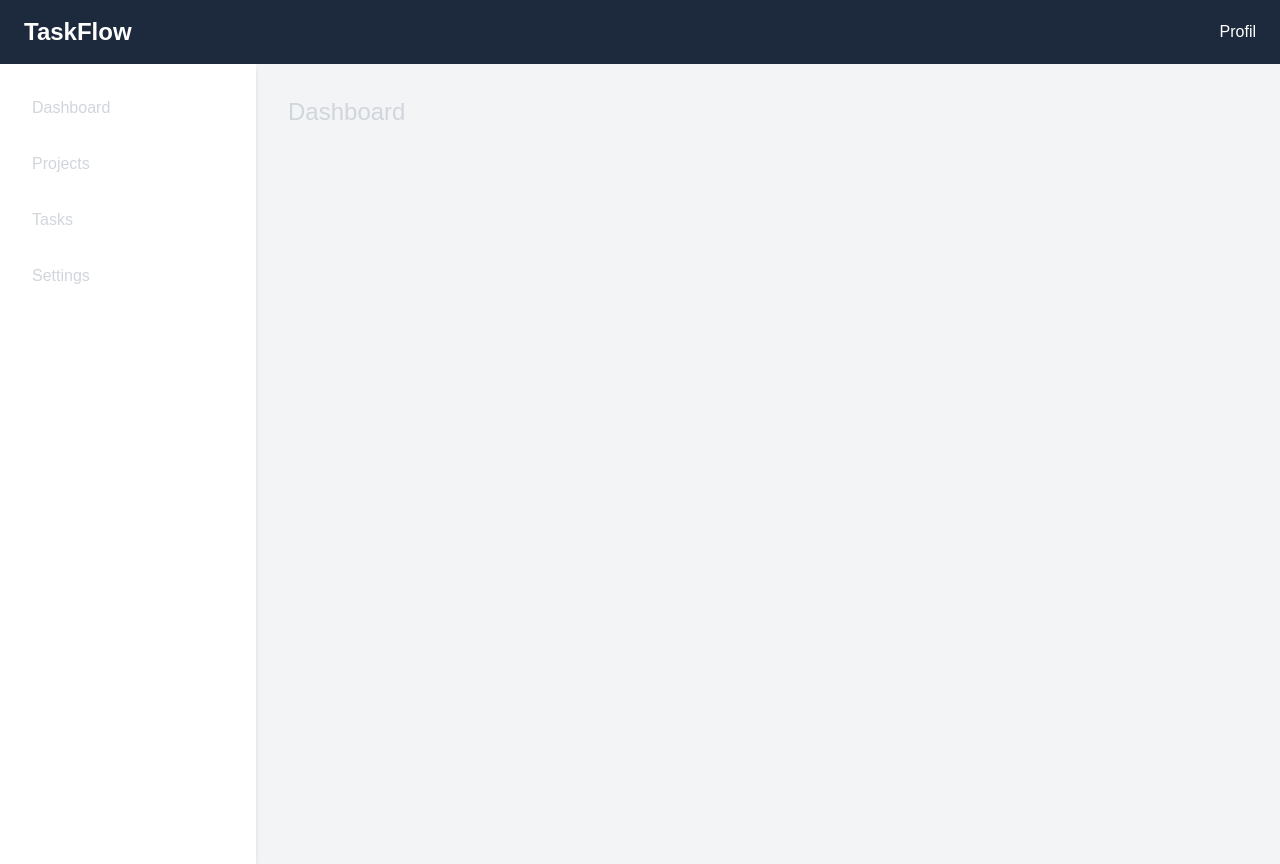
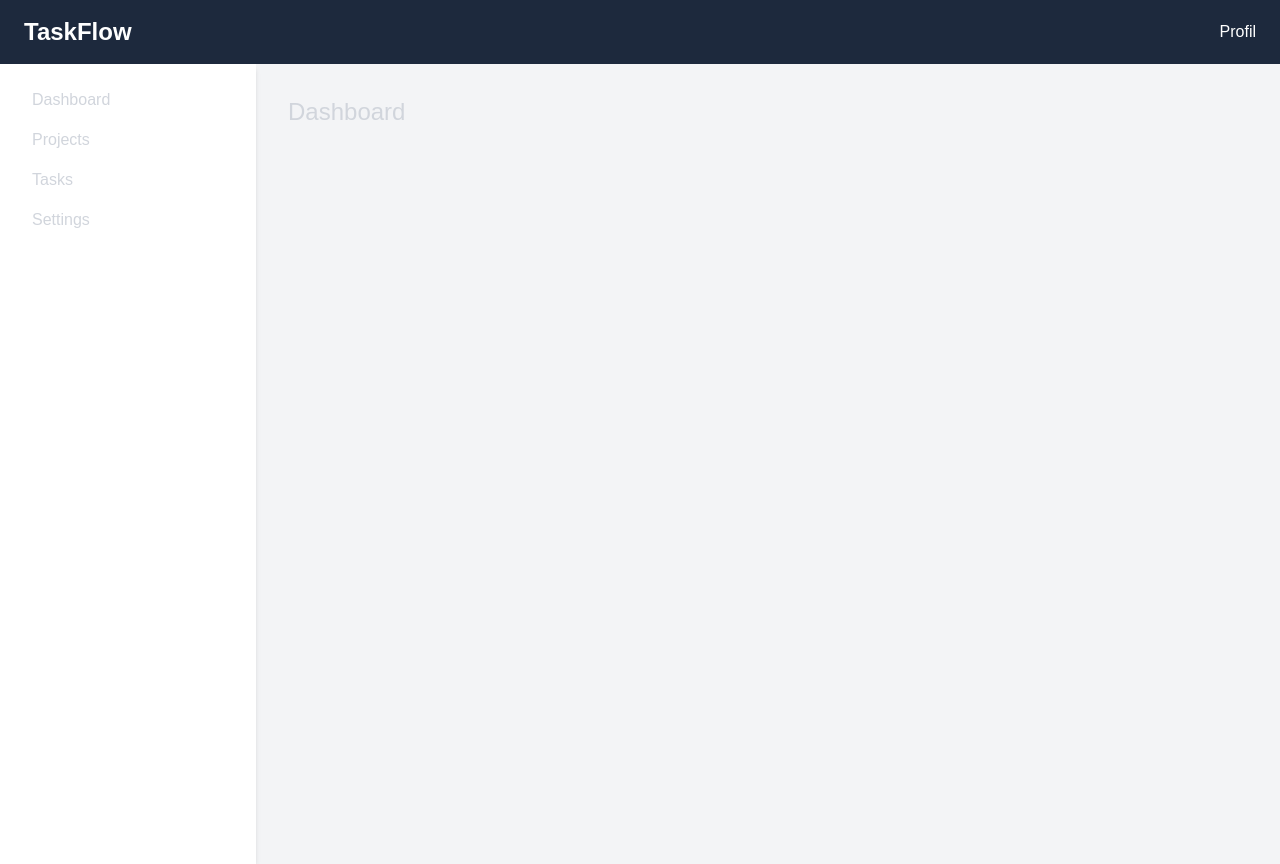
Before and after one commit to fannyullen/react-app, a Next.js app: page / in a window 1280 px wide. Built offline with nearby package versions, Linux system fonts and the light colour scheme.

Commit message:
Added links

```diff
--- a/app/components/Sidebar/Sidebar.tsx
+++ b/app/components/Sidebar/Sidebar.tsx
@@ -1,19 +1,40 @@
+import Link from "next/link";
+
 export default function Sidebar() {
     const menuItems = [
-        "Dashboard",
-        "Projects",
-        "Tasks",
-        "Settings"
+        {
+            label: "Dashboard",
+            href: "/"
+        },
+        {
+            label: "Projects",
+            href: "/projects"
+        },
+        {
+            label: "Tasks",
+            href: "/tasks"
+        },
+        {
+            label: "Settings",
+            href: "/settings"
+        },
     ];
 
     return (
         <aside className="w-64 bg-white shadow-md">
             <nav className="p-6">
                 <ul className="space-y-4 text-gray-300">
+                    {/*För varje objekt i menuItems, skapa ett nytt li-element*/}
+                    {/* Key = för att hålla reda på varje element i listan */}
                     {menuItems.map((item) => (
-                        <li
-                        key={item}
-                        className="cursor-pointer rounded-md p-2 hover:bg-slate-200">{item}</li>
+                        <li key={item.href}>
+                            <Link
+                            href={item.href}
+                            className="cursor-pointer rounded-md p-2 hover:bg-slate-200"
+                            >
+                                {item.label}
+                            </Link>
+                        </li>
                     ))}
                 </ul>
             </nav>
```
